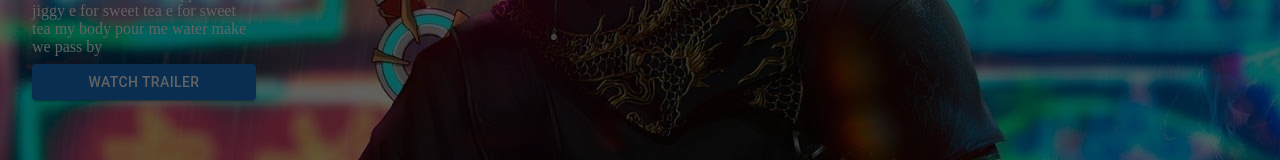
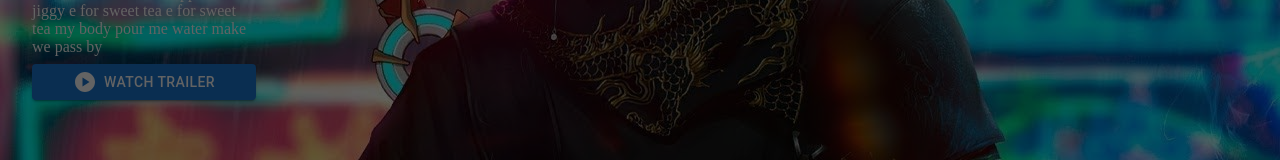
Before and after one commit to dhani-el/hngMovies, a React app: page / in a window 1280 px wide. Shown: the part 364-524 px from the top of the page. Built offline with nearby package versions, Linux system fonts and the light colour scheme; the HTML template or start-up script is replaced by a standard one.

Commit message:
implement button with play icon

```diff
--- a/src/Home/jsx/components/backgroundImage.jsx
+++ b/src/Home/jsx/components/backgroundImage.jsx
@@ -1,5 +1,6 @@
 import { Button } from "@mui/material";
 import TestImage from "../../../assets/image/testimage.jpg";
+import {PlayCircle} from "@mui/icons-material"
 
 
 export default function AdImage(){
@@ -32,6 +33,6 @@ function OverlappingTextComponent({details}){
             <p>{details.description}</p>
         </div>
 
-        <Button variant="contained" ><a href={details.trailerLink} > WATCH TRAILER</a></Button>
+        <Button variant="contained" ><a href={details.trailerLink} > <PlayCircle/> WATCH TRAILER</a></Button>
     </div>
 }
--- a/src/Home/styles/component.css
+++ b/src/Home/styles/component.css
@@ -52,6 +52,11 @@
   flex-direction: column;
   gap: 0.5em;
 }
+#adImageDiv #overlappingTextDiv button a {
+  display: flex;
+  align-items: center;
+  gap: 0.5em;
+}
 #adImageDiv h2 {
   line-height: 1.3em;
 }
--- a/src/Home/styles/component.scss
+++ b/src/Home/styles/component.scss
@@ -54,6 +54,13 @@ $overlappingTextDivWidth:20%;
         display: flex;
         flex-direction: column;
         gap: 0.5em;
+        button{
+            a{
+                display: flex;
+                align-items: center;
+                gap: 0.5em;
+            }
+        }
     }
     h2{
         line-height: 1.3em;
```
Also changed, not shown: 1 other file (tests, documents, lock files or other folders).
